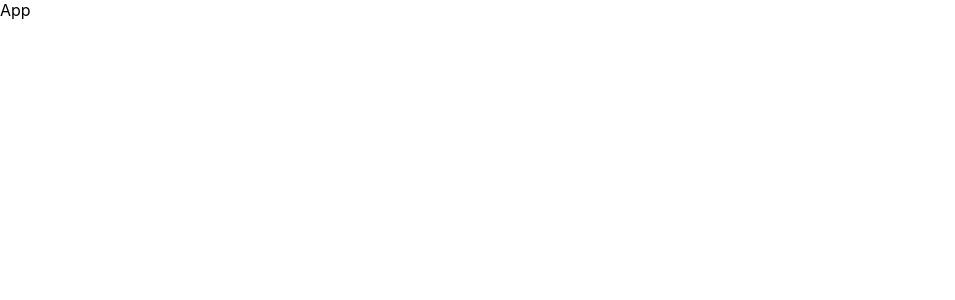
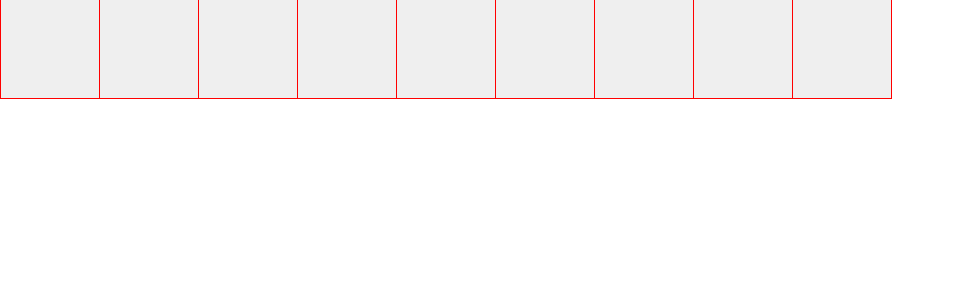
Before and after one commit to firoliyos/React-Tic-Tac-Toe, a React (Create React App) app in the folder tic-tac-toe/: page / in a window 1280 px wide. Shown: the top 300 px of the page, without its empty margins (0-955 px from the left). Built offline with nearby package versions, Linux system fonts and the light colour scheme.

Commit message:
call-index.jsx-in-App

```diff
--- a/tic-tac-toe/src/App.js
+++ b/tic-tac-toe/src/App.js
@@ -1,8 +1,9 @@
+import TicTacToe from "./components";
 
 function App() {
   return (
     <div className="App">
-      App
+      <TicTacToe />
     </div>
   );
 }
```
